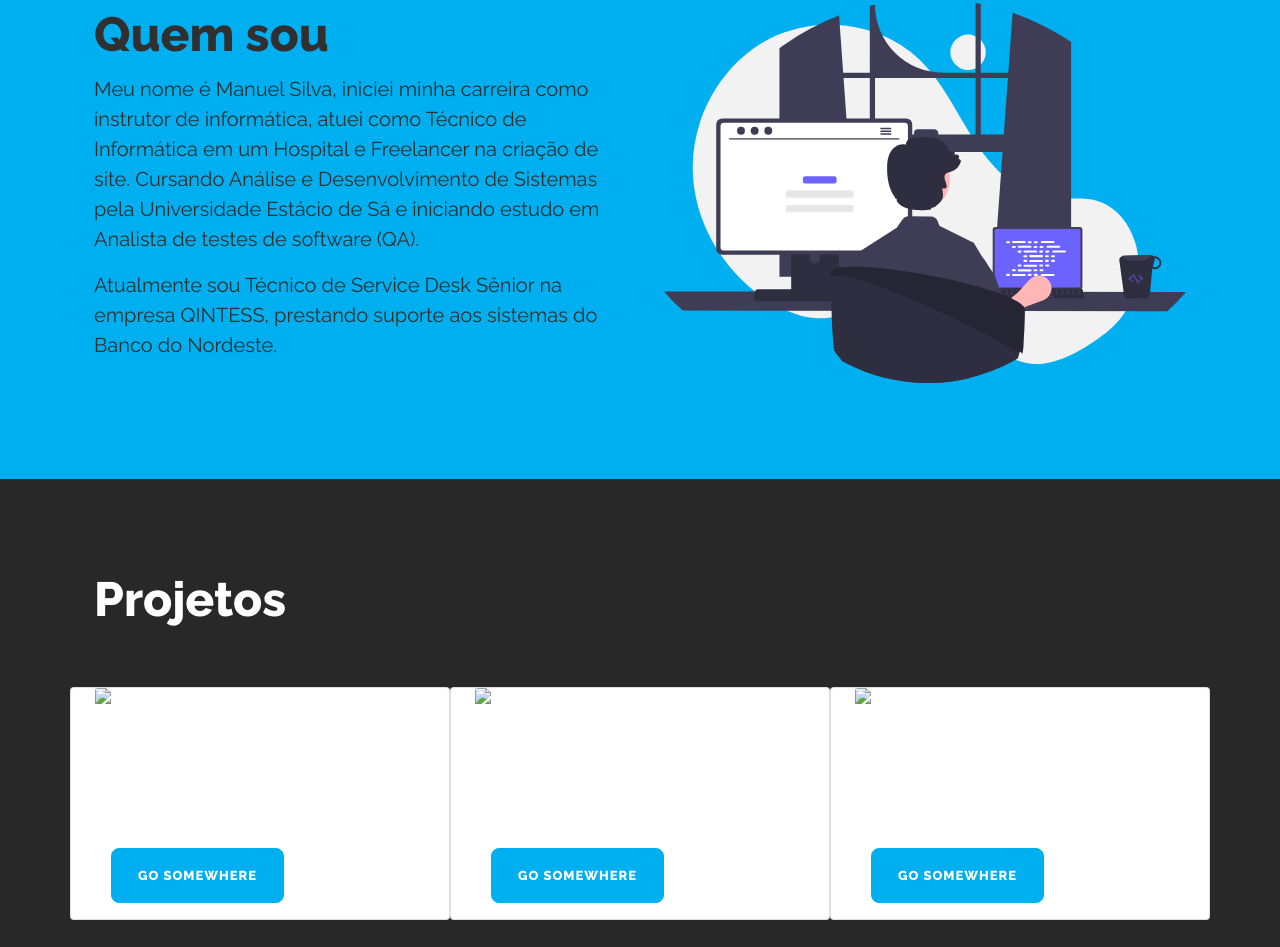
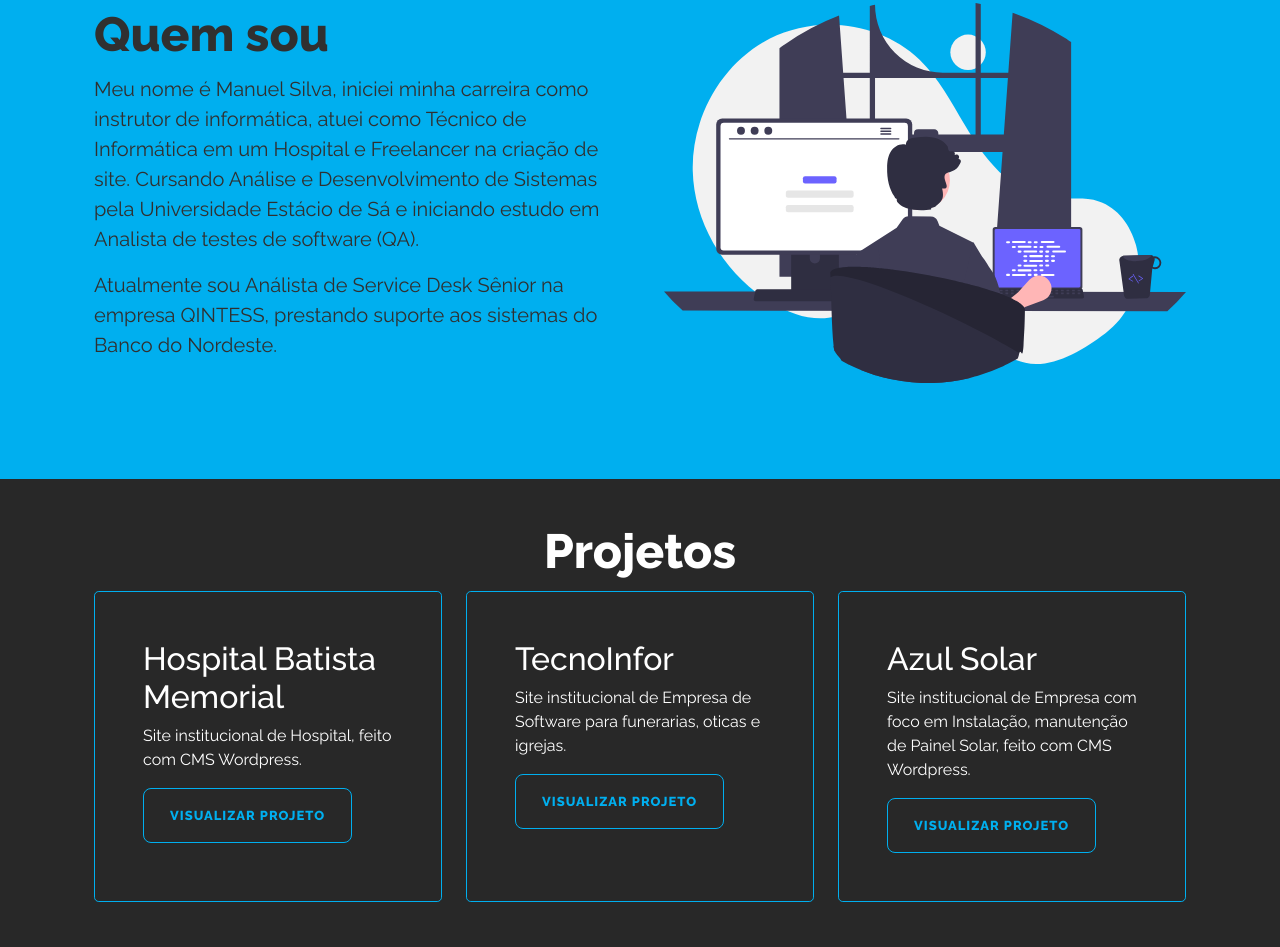
Before and after one commit to manuseiro/manuseiro.github.io, a plain HTML site: page index.html in a window 1280 px wide. Shown: the part 893-1840 px from the top of the page. Drawn offline with nearby package versions, Linux system fonts and the light colour scheme.

Commit message:
Projetos

```diff
--- a/index.html
+++ b/index.html
@@ -244,15 +244,56 @@
                 de informática, atuei como Técnico de Informática em um Hospital e Freelancer
                 na criação de site. Cursando Análise e Desenvolvimento de Sistemas pela
                 Universidade Estácio de Sá e iniciando estudo em Analista de testes de software (QA).</p>
-              <p class="lead">Atualmente sou Técnico de Service Desk Sênior na empresa QINTESS, prestando
+              <p class="lead">Atualmente sou Análista de Service Desk Sênior na empresa QINTESS, prestando
                 suporte aos sistemas do Banco do Nordeste.</p>
             </div>
           </div>
         </div>
 
       </div>
-      <!--
-      <div id="experience" class="experience container col-xxl-8 px-4 py-5 text-white">
+
+      <div id="projects" class="container px-4 py-5 text-white">
+        <h1 class="display-5 text-center fw-bold lh-1 mb-3">Projetos</h1>
+        <div class="row align-items-md-stretch">
+          <div class="col-md-4">
+            <div class="h-100 p-5 border border-primary rounded-3">
+              <h2>Hospital Batista Memorial</h2>
+              <p>Site institucional de Hospital, feito com CMS Wordpress. </p>
+              <a href="//hbmemorial.org" target="_blank" class="btn btn-outline-primary" type="button">Visualizar projeto</a>
+            </div>
+          </div>
+          <div class="col-md-4">
+            <div class="h-100 p-5 border border-primary rounded-3">
+              <h2>TecnoInfor</h2>
+              <p>Site institucional de Empresa de Software para funerarias, oticas e igrejas.</p>
+              <a href="//tecnoinfor.com.br" target="_blank" class="btn btn-outline-primary" type="button">Visualizar projeto</a>
+            </div>
+          </div>
+          <div class="col-md-4">
+            <div class="h-100 p-5 border border-primary rounded-3">
+              <h2>Azul Solar</h2>
+              <p>Site institucional de Empresa com foco em Instalação, manutenção de Painel Solar, feito com CMS Wordpress. </p>
+              <a href="//azulsolar.com.br" target="_blank" class="btn btn-outline-primary" type="button">Visualizar projeto</a>
+            </div>
+          </div>
+        </div>
+      </div>
+      <div id="skills" class="skills container col-xxl-8 px-4 py-5 text-white">
+        <div class="row flex-lg-row-reverse align-items-center g-5 py-5">
+          <div class="col-10 col-sm-8 col-lg-6">
+            <img src="images/bootstrap-themes.png" class="d-block mx-lg-auto img-fluid" alt="Bootstrap Themes" loading="lazy" width="700" height="500">
+          </div>
+          <div class="col-lg-6">
+            <h1 class="display-5 fw-bold lh-1 mb-3">Habilidades</h1>
+            <p class="lead">Quickly design and customize responsive mobile-first sites with Bootstrap, the world’s most popular front-end open source toolkit, featuring Sass variables and mixins, responsive grid system, extensive prebuilt components, and powerful JavaScript plugins.</p>
+            <div class="d-grid gap-2 d-md-flex justify-content-md-start">
+              <button type="button" class="btn btn-primary btn-lg px-4 me-md-2">Primary</button>
+              <button type="button" class="btn btn-outline-secondary btn-lg px-4">Default</button>
+            </div>
+          </div>
+        </div>
+      </div>
+      <!--<div id="experience" class="experience container col-xxl-8 px-4 py-5 text-white">
         <div class="row flex-lg-row-reverse align-items-center g-5 py-5">
           <div class="col">
             <h1 class="display-5 fw-bold lh-1 mb-3">Experiências</h1>
@@ -273,7 +314,7 @@
             <div class="tab-content" id="myTabContent">
               <div class="tab-pane fade show active" id="qintess2" role="tabpanel" aria-labelledby="qintess2-tab">
                 <div class="about-work">
-                  <h4 class="title-experience">ecnico de Service Desk Sênior</h4>
+                  <h4 class="title-experience">Tecnico de Service Desk Sênior</h4>
                   <p class="data-experience">Jul 2021 - cargo atual (1 ano 5 meses)</p>
                 </div>
                 <h5 class="title-company">Qintess</h5>
@@ -301,66 +342,12 @@
                   <p>Trabalhei como Suporte Tecnico na Hospital Batista, prestando suporte aos colaboradores, gerenciamento de site, email, redes socais e administração dos servidores, backups e firewall.</p>
                 </div>
               </div>
-              <div class="tab-pane fade" id="curso" role="tabpanel" aria-labelledby="curso-tab">
-                <div class="about-work">
-                  <h4 class="title-experience">Instrutor de Informática</h4>
-                  <p class="data-experience">Mai 2010 - Jun 2013 (3 anos e 2 meses)</p>
-                </div>
-                <h5 class="title-company">Center Informática</h5>
-                <div class="descript-work">
-                  <p>Trabalhei como Instrutor de Informática na Center Informatica, onde era focado em auxiliar os alunos no conteudo sobre o curso ao qual estava cursando.</p>
-                </div>
-              </div>
             </div>
 
 
           </div>
         </div>
       </div>-->
-      <div id="projects" class="projects container col-xxl-8 px-4 py-5 text-white">
-        <div class="row flex-lg-row-reverse align-items-center g-5 py-5">
-          <h1 class="display-5 fw-bold lh-1 mb-3">Projetos</h1>
-            <div class="col card" style="width: 18rem;">
-              <img src="..." class="card-img-top" alt="...">
-              <div class="card-body">
-                <h5 class="card-title">Card title</h5>
-                <p class="card-text">Some quick example text to build on the card title and make up the bulk of the card's content.</p>
-                <a href="#" class="btn btn-primary">Go somewhere</a>
-              </div>
-            </div>
-            <div class="col card" style="width: 18rem;">
-              <img src="..." class="card-img-top" alt="...">
-              <div class="card-body">
-                <h5 class="card-title">Card title</h5>
-                <p class="card-text">Some quick example text to build on the card title and make up the bulk of the card's content.</p>
-                <a href="#" class="btn btn-primary">Go somewhere</a>
-              </div>
-            </div>
-            <div class="col card" style="width: 18rem;">
-              <img src="..." class="card-img-top" alt="...">
-              <div class="card-body">
-                <h5 class="card-title">Card title</h5>
-                <p class="card-text">Some quick example text to build on the card title and make up the bulk of the card's content.</p>
-                <a href="#" class="btn btn-primary">Go somewhere</a>
-              </div>
-            </div>
-        </div>
-      </div>
-      <div id="skills" class="skills container col-xxl-8 px-4 py-5 text-white">
-        <div class="row flex-lg-row-reverse align-items-center g-5 py-5">
-          <div class="col-10 col-sm-8 col-lg-6">
-            <img src="images/bootstrap-themes.png" class="d-block mx-lg-auto img-fluid" alt="Bootstrap Themes" loading="lazy" width="700" height="500">
-          </div>
-          <div class="col-lg-6">
-            <h1 class="display-5 fw-bold lh-1 mb-3">Habilidades</h1>
-            <p class="lead">Quickly design and customize responsive mobile-first sites with Bootstrap, the world’s most popular front-end open source toolkit, featuring Sass variables and mixins, responsive grid system, extensive prebuilt components, and powerful JavaScript plugins.</p>
-            <div class="d-grid gap-2 d-md-flex justify-content-md-start">
-              <button type="button" class="btn btn-primary btn-lg px-4 me-md-2">Primary</button>
-              <button type="button" class="btn btn-outline-secondary btn-lg px-4">Default</button>
-            </div>
-          </div>
-        </div>
-      </div>
     </main>
     <footer class="footer mt-auto py-3 bg-manuseiro">
       <div class="container">
--- a/style.css
+++ b/style.css
@@ -13,7 +13,11 @@ body {
 img{
     width: 100%;
 }
-/*BTN*/
+/*BORDER*/
+.border-primary {
+  border-color: rgba(0, 175, 239,1)!important;
+}
+/*BOTOES*/
 .btn{
     line-height: 1;
     transition: background-color 0.35s ease 0s;
```
Also changed, not shown: images/projeto-01.png (added).
